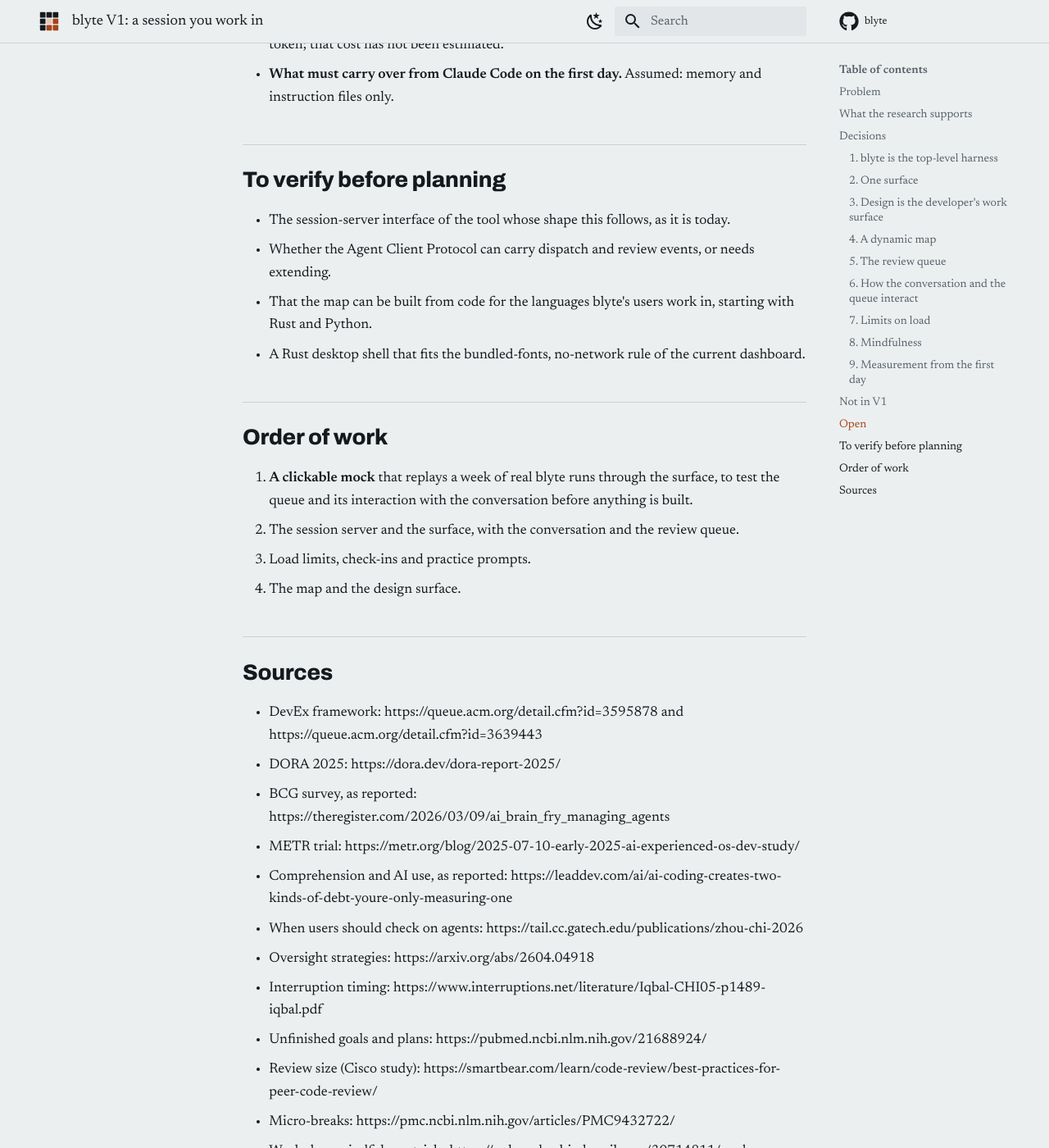
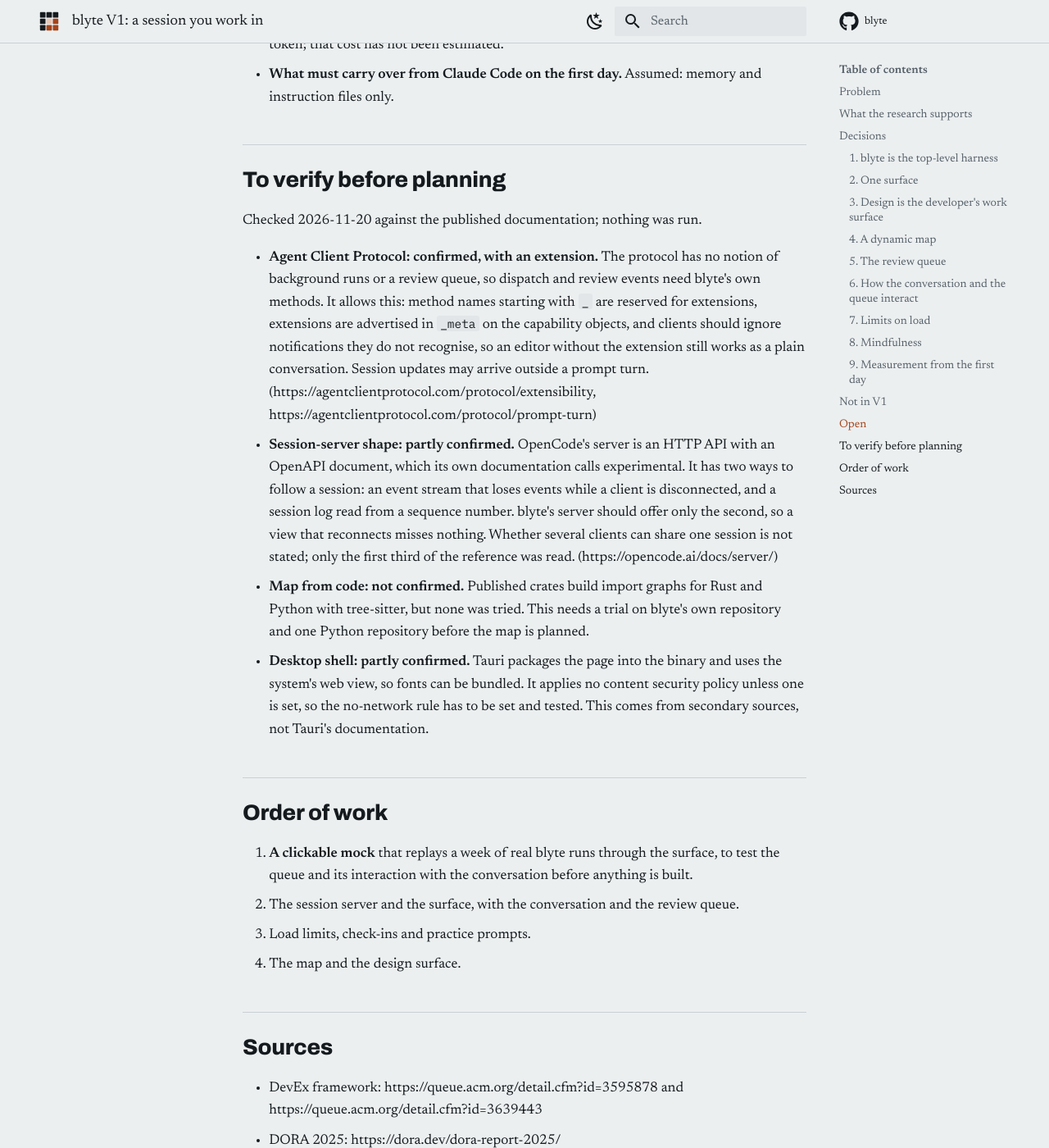
Before and after one commit to dnf0/blyte, an MkDocs documentation site: the page built from docs/specs/2026-11-20-blyte-v1.md, in a window 1280 px wide and 1400 px high, scrolled down 5248 px. Shown: the whole window at 82% size. Built offline with MkDocs 1.6.1 and Material for MkDocs 9.7.7, drawn with Linux system fonts in a browser that asks for light colours; comment, search, counter and statistics services are not loaded.

Commit message:
docs(spec): record what was checked for blyte V1
Co-Authored-By: Claude Fable 5.2 <noreply@anthropic.com>

```diff
--- a/docs/specs/2026-11-20-blyte-v1.md
+++ b/docs/specs/2026-11-20-blyte-v1.md
@@ -147,11 +147,29 @@ works for them. This is the data the research lacks.
 
 ## To verify before planning
 
-- The session-server interface of the tool whose shape this follows, as it is today.
-- Whether the Agent Client Protocol can carry dispatch and review events, or needs extending.
-- That the map can be built from code for the languages blyte's users work in, starting with
-  Rust and Python.
-- A Rust desktop shell that fits the bundled-fonts, no-network rule of the current dashboard.
+Checked 2026-11-20 against the published documentation; nothing was run.
+
+- **Agent Client Protocol: confirmed, with an extension.** The protocol has no notion of
+  background runs or a review queue, so dispatch and review events need blyte's own methods. It
+  allows this: method names starting with `_` are reserved for extensions, extensions are
+  advertised in `_meta` on the capability objects, and clients should ignore notifications they
+  do not recognise, so an editor without the extension still works as a plain conversation.
+  Session updates may arrive outside a prompt turn.
+  (https://agentclientprotocol.com/protocol/extensibility,
+  https://agentclientprotocol.com/protocol/prompt-turn)
+- **Session-server shape: partly confirmed.** OpenCode's server is an HTTP API with an OpenAPI
+  document, which its own documentation calls experimental. It has two ways to follow a session:
+  an event stream that loses events while a client is disconnected, and a session log read from
+  a sequence number. blyte's server should offer only the second, so a view that reconnects
+  misses nothing. Whether several clients can share one session is not stated; only the first
+  third of the reference was read. (https://opencode.ai/docs/server/)
+- **Map from code: not confirmed.** Published crates build import graphs for Rust and Python
+  with tree-sitter, but none was tried. This needs a trial on blyte's own repository and one
+  Python repository before the map is planned.
+- **Desktop shell: partly confirmed.** Tauri packages the page into the binary and uses the
+  system's web view, so fonts can be bundled. It applies no content security policy unless one
+  is set, so the no-network rule has to be set and tested. This comes from secondary sources,
+  not Tauri's documentation.
 
 ## Order of work
 
```
